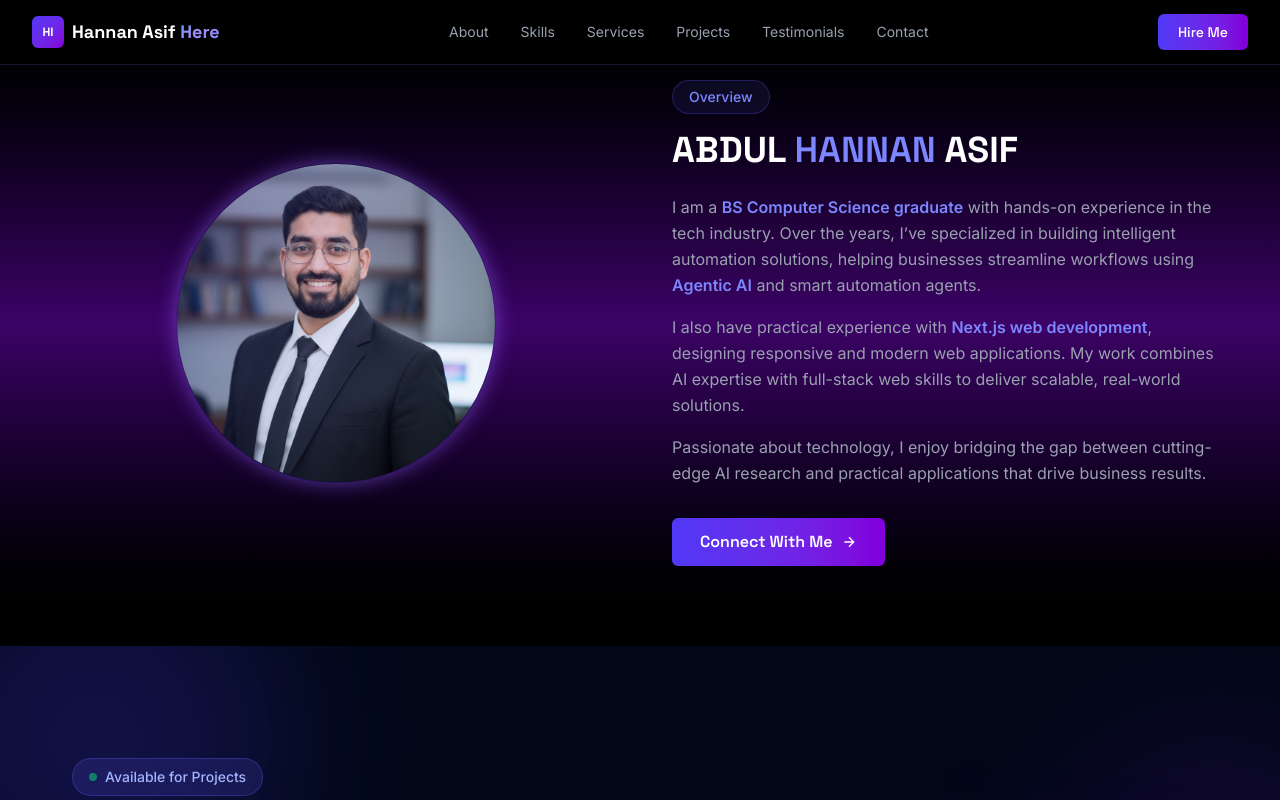
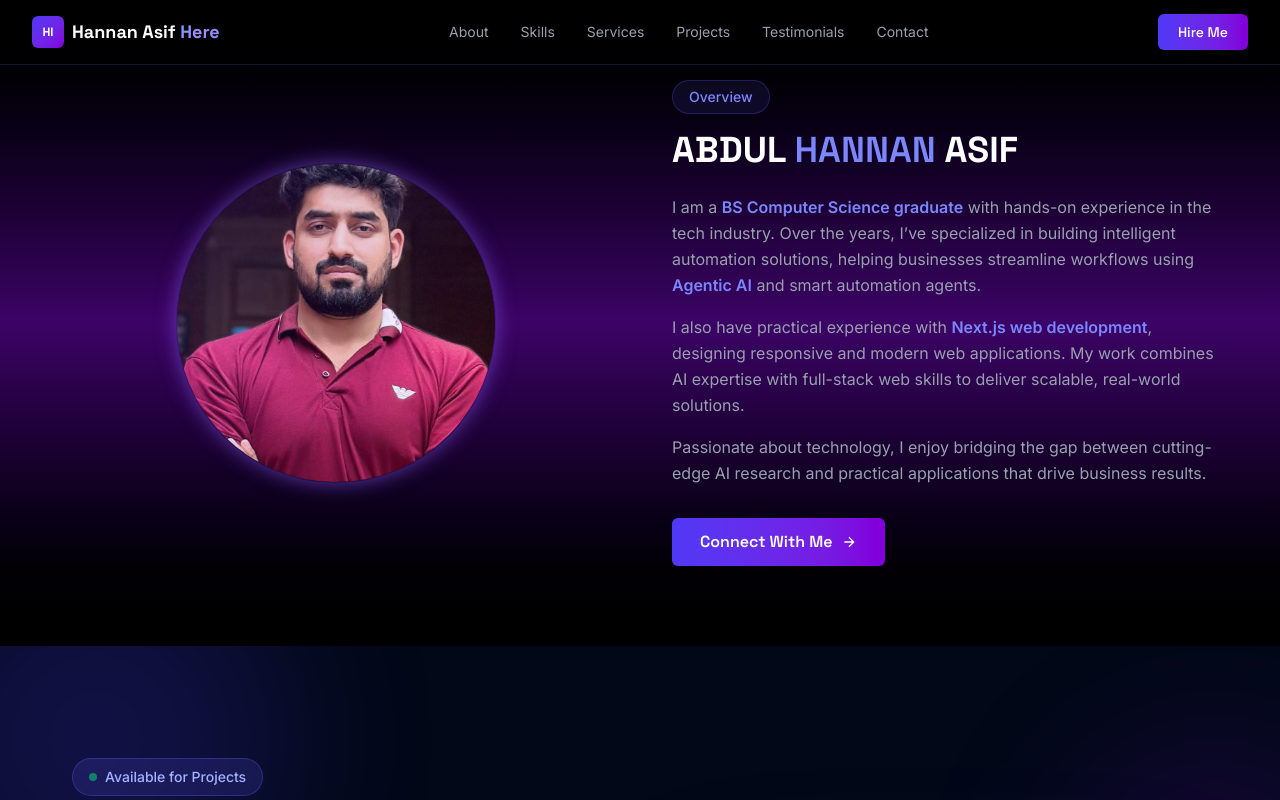
Before and after one commit to doctorhannan/Hannan-App, a Next.js app: page / in a window 1280 px wide. Shown: the top 800 px of the page. Built offline with nearby package versions, Linux system fonts and the light colour scheme.

Commit message:
my pic added

```diff
--- a/components/sections/OverView.tsx
+++ b/components/sections/OverView.tsx
@@ -12,7 +12,7 @@ const Overview = () => {
                   transition-transform duration-500
                   hover:scale-105 hover:shadow-[0_0_40px_rgba(139,92,246,0.8)]">
     <img
-      src="/pictures/Hannanasif.png"
+      src="/pictures/Hannan.png"
       alt="Abdul Hannan Asif"
       className="w-full h-full object-cover"
     />
```
Also changed, not shown: public/pictures/Hannan.png (added), public/pictures/Hannanasif.png (deleted).
